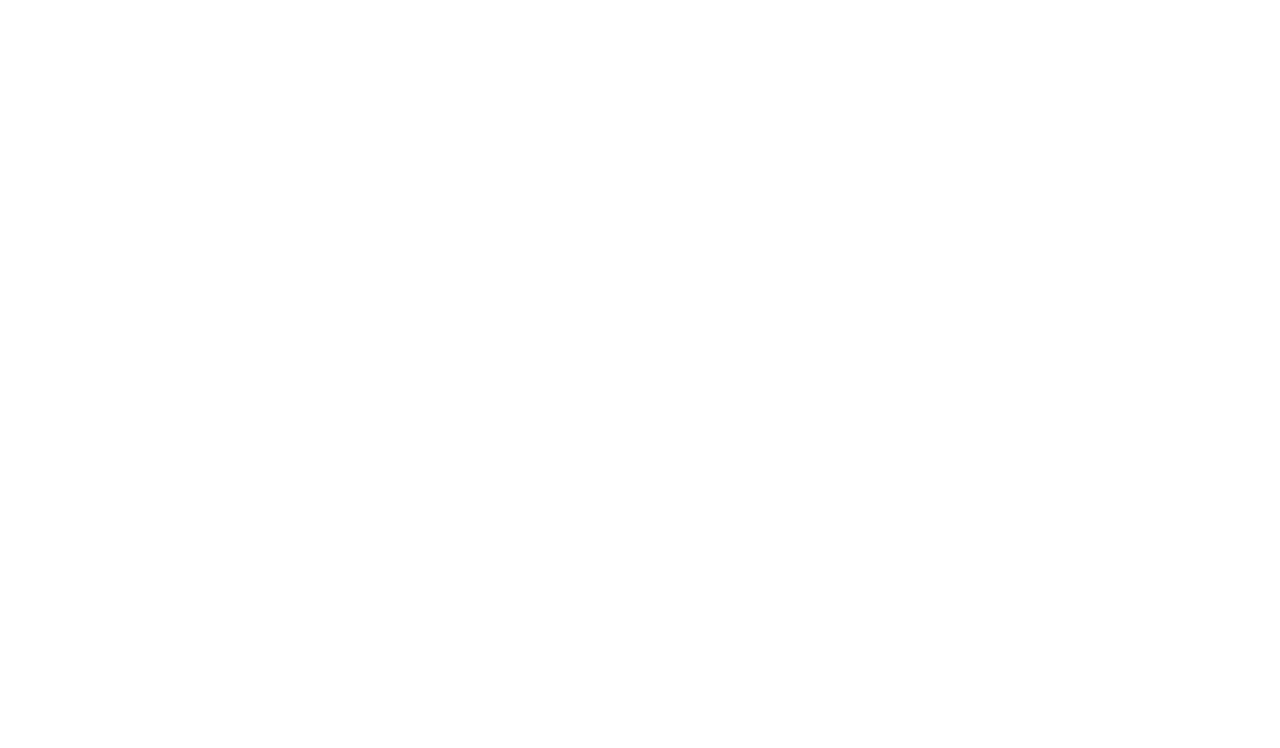
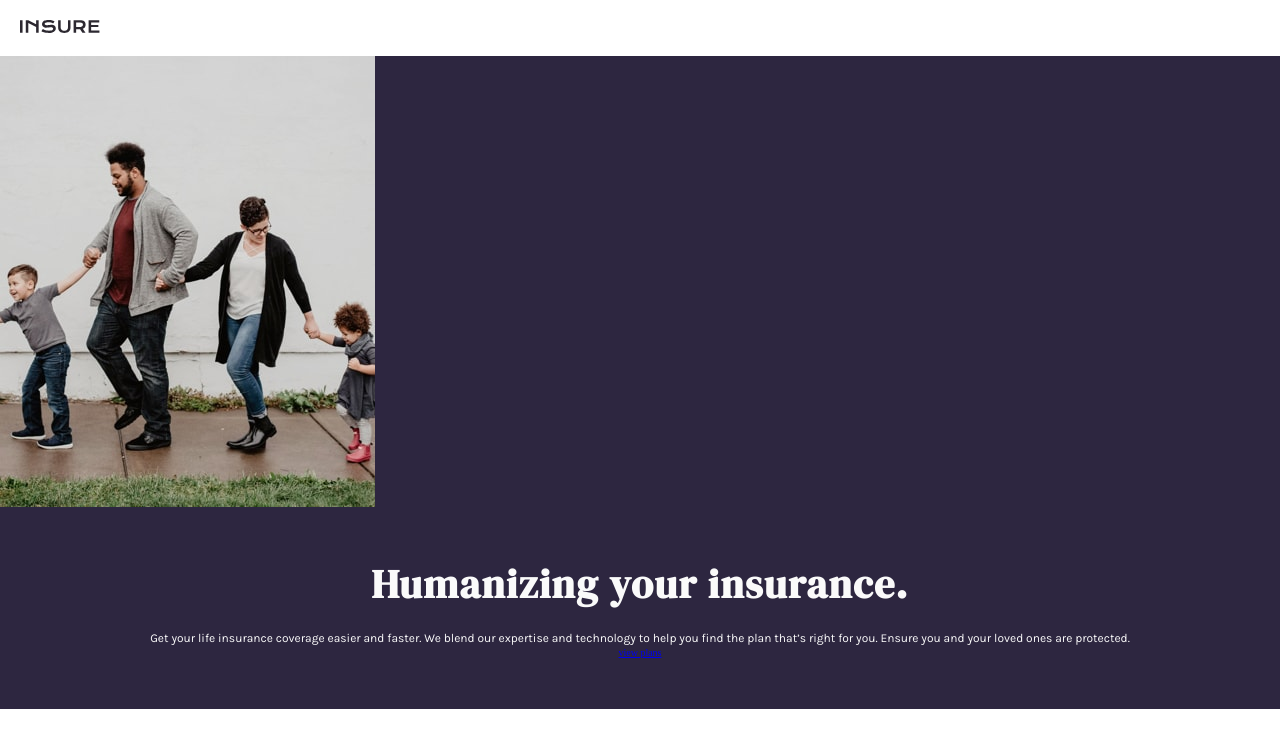
Before and after one commit to nicole-nam/insure-landing-page, a plain HTML site: page index.html in a window 1280 px wide. Drawn offline with Linux system fonts and the light colour scheme.

Commit message:
add styles to header texts

```diff
--- a/index.html
+++ b/index.html
@@ -3,7 +3,6 @@
   <head>
     <meta charset="UTF-8" />
     <meta name="viewport" content="width=device-width, initial-scale=1.0" />
-    <!-- displays site properly based on user's device -->
 
     <link
       rel="icon"
@@ -11,14 +10,38 @@
       sizes="32x32"
       href="./images/favicon-32x32.png"
     />
-
+    <link rel="preconnect" href="https://fonts.gstatic.com" />
+    <link
+      href="https://fonts.googleapis.com/css2?family=DM+Serif+Display:ital@0;1&display=swap"
+      rel="stylesheet"
+    />
+    <link rel="preconnect" href="https://fonts.gstatic.com">
+<link href="https://fonts.googleapis.com/css2?family=Karla:wght@400;700&display=swap" rel="stylesheet">
+    <link rel="stylesheet" href="./sass/main.css">
     <title>Insure landing page</title>
   </head>
   <body>
-    <!-- How we work Blog Account View plans Humanizing your insurance. Get your life
-    insurance coverage easier and faster. We blend our expertise and technology
-    to help you find the plan that’s right for you. Ensure you and your loved
-    ones are protected. View plans We’re different Snappy Process Our
+    <nav class="navigation">
+      <div class="navigation__logo-box">
+        <img class="navigation__logo" src="./images/logo.svg" alt="insure logo image" />
+      </div>
+    </nav>
+    <header class="header">
+      <div class="header__img-box">
+        <img src="./images/image-intro-mobile.jpg" alt="image of a family holding hands" class="header__img">
+      </div>
+      <div class="header__text-box">
+        <h1 class="heading-primary"> <!--for SEO purposes-->
+          <span class="heading-primary--main">Humanizing your insurance.</span>
+          <span class="heading-primary--sub">Get your life
+            insurance coverage easier and faster. We blend our expertise and technology
+            to help you find the plan that’s right for you. Ensure you and your loved
+            ones are protected. </span>
+        </h1>
+        <a href="#" class="btn">view plans</a>
+      </div>
+    </header>
+    <!-- How we work Blog Account View plans  View plans We’re different Snappy Process Our
     application process can be completed in minutes, not hours. Don’t get stuck
     filling in tedious forms. Affordable Prices We don’t want you worrying about
     high monthly costs. Our prices may be low, but we still offer the best
--- a/sass/abstract/_mixins.scss
+++ b/sass/abstract/_mixins.scss
@@ -0,0 +1,16 @@
+@mixin header-text {
+  letter-spacing: 1.5px;
+  color: $color-heading;
+  font-family: $font-heading;
+  font-weight: 700;
+  display: block;
+  padding-bottom: 1.5rem;
+}
+
+@mixin body-text {
+  color: $color-body;
+  font-family: $font-body;
+  font-size: 1.2rem;
+  padding: 0rem 1rem;
+  font-weight: 400;
+}
--- a/sass/abstract/_variables.scss
+++ b/sass/abstract/_variables.scss
@@ -0,0 +1,10 @@
+//colors
+$color-primary-dark: hsl(256, 26%, 20%);
+$color-primary-light: hsl(216, 30%, 68%);
+
+$color-heading: hsl(0, 0%, 98%);
+$color-body: hsl(0, 0%, 98%);
+
+//font styles
+$font-heading: "DM Serif Display", serif;
+$font-body: "Karla", sans-serif;
--- a/sass/base/_base.scss
+++ b/sass/base/_base.scss
@@ -0,0 +1,17 @@
+*,
+*::before,
+*::after {
+    margin: 0;
+    padding: 0;
+    box-sizing: inherit;
+}
+
+html {
+    font-size: 62.5%; //10px
+}
+
+body{
+    box-sizing: border-box;
+    line-height: 1.2;
+
+}
--- a/sass/base/_typography.scss
+++ b/sass/base/_typography.scss
@@ -0,0 +1,11 @@
+.heading-primary{
+
+    &--main{
+        @include header-text;
+        font-size: 4rem;
+    }
+    &--sub{
+@include body-text
+
+    }
+}
--- a/sass/layout/_header.scss
+++ b/sass/layout/_header.scss
@@ -0,0 +1,14 @@
+.header {
+    background-color: $color-primary-dark;
+    &__img-box{
+
+
+    }
+    &__img{
+        max-width: 100%;
+    }
+    &__text-box {
+        padding: 5rem 2.5rem;
+        text-align: center;
+    }
+}
--- a/sass/layout/_navigation.scss
+++ b/sass/layout/_navigation.scss
@@ -0,0 +1,10 @@
+.navigation {
+  &__logo-box {
+    display: inline-block;
+    width: 50%;
+  }
+  &__logo {
+    width: 12rem;
+    padding: 2rem;
+  }
+}
--- a/sass/main.scss
+++ b/sass/main.scss
@@ -5,6 +5,8 @@
 @import "base/base";
 @import "base/typography";
 
+@import "components/buttons";
+
 @import "layout/features";
 @import "layout/footer";
 @import "layout/grid";
```
Also changed, not shown: sass/components/_buttons.scss (added), sass/main.css (added), 1 other file.
